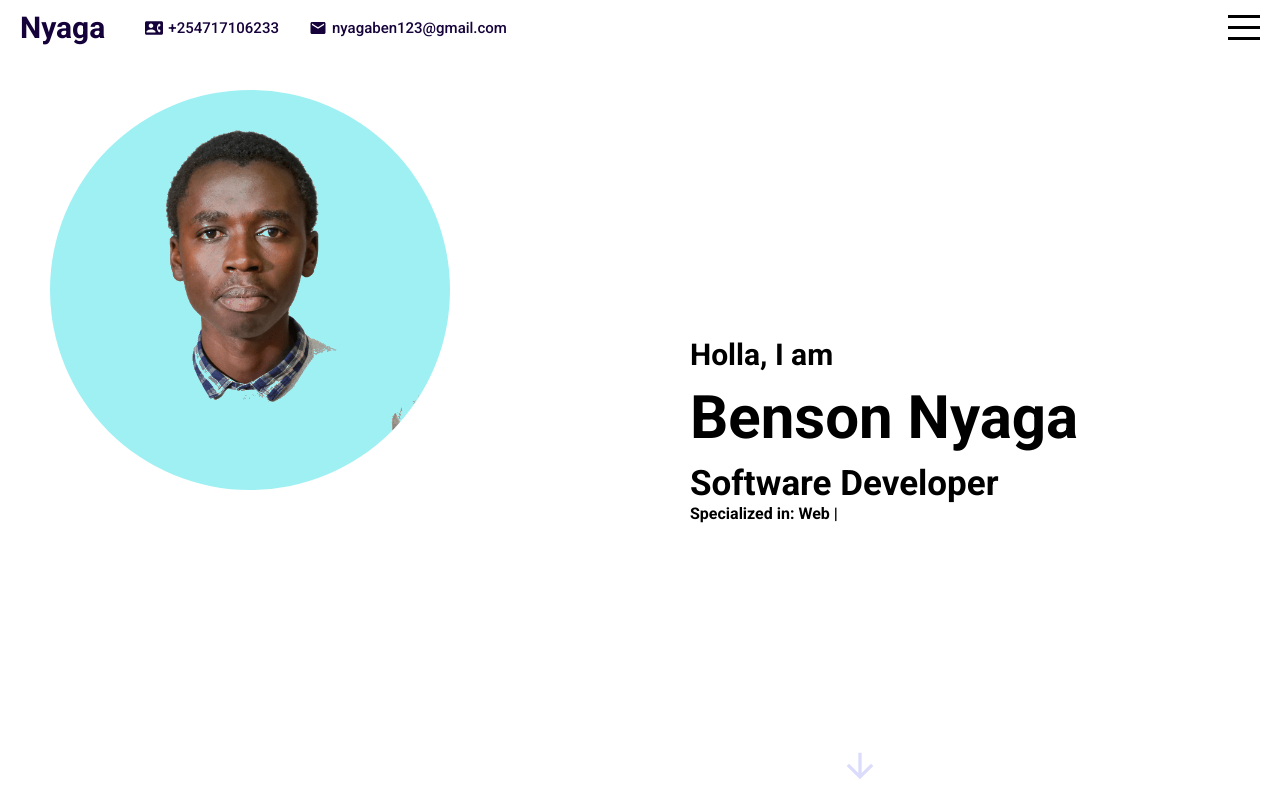
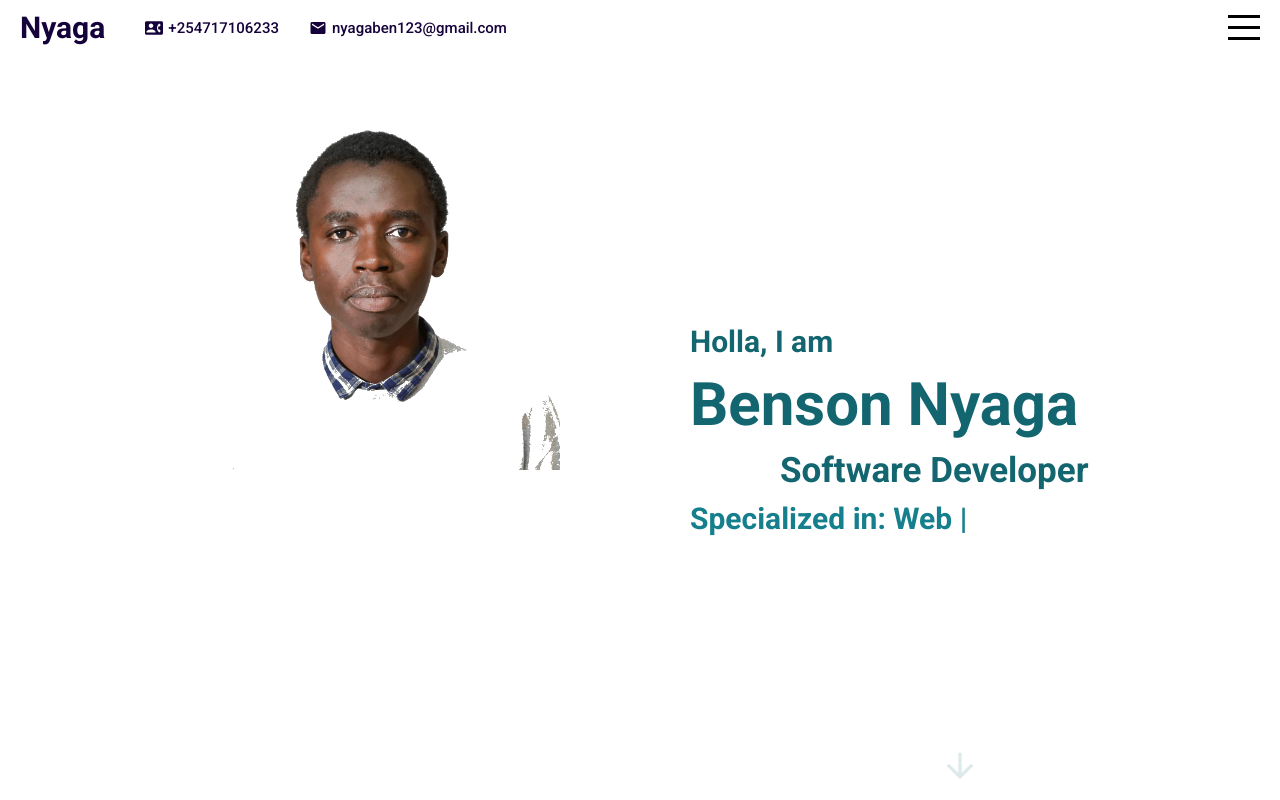
Before and after one commit to nyagajr/react-portfolio, a React (Create React App) app: page / in a window 1280 px wide. Built offline with nearby package versions, Linux system fonts and the light colour scheme.

Commit message:
styling the intro section

```diff
--- a/src/components/intro/intro.scss
+++ b/src/components/intro/intro.scss
@@ -1,19 +1,21 @@
+@import '../../global.scss';
+
+
 .intro{
     background-color: #ffff;
     display: flex;
 
     .left{
+        // background-color: rgb(238, 238, 238);
         flex: 0.5;
         overflow:hidden ;
 
 
         .dPic{
-            margin-left: 50px;
+            margin-left: 80px;
             margin-top: 30px;
-            width: 400px;
+            width: 600px;
             height: 400px;
-            background-color: rgb(158, 240, 243);
-            border-radius: 50%;
             display: flex;
             align-items: center;
             justify-content: center;
@@ -26,6 +28,7 @@
     }
 
     .right{
+        // background-color: rgb(236, 233, 233);
         flex: 0.5;
         position: relative;
 
@@ -41,13 +44,43 @@
             h1{
                 font-size: 60px;
                 margin: 10px 0;
+                color:rgb(19, 101, 112);
             }
             h2{
                 font-size: 30px;
+                color:rgb(19, 101, 112);
             }
             h3{
                 font-size: 35px;
+                margin-left: 90px;
+                color:rgb(19, 101, 112);
             }
+
+            h4{
+                margin-left: 0px;
+                font-size: 30px;
+                margin-top: 10px;
+                color: rgb(22, 127, 141);
+
+                span{
+                    color: rgb(22, 127, 141);
+                }
+
+                .ityped-cursor{
+                    animation: blinker 1s infinite;
+                }
+
+                @keyframes blinker {
+                    50%{
+                        opacity: 1;
+                    }
+                    100%{
+                        opacity: 0;
+                    }
+
+                }
+            }
+
         }
 
         a{
@@ -56,8 +89,9 @@
 
             .icon{
                 font-size: 40px;
-                margin-left: 200px;
+                margin-left: 300px;
                 animation: timer 2s infinite;
+                color:rgb(19, 101, 112);
             }
 
             @keyframes timer {
```
